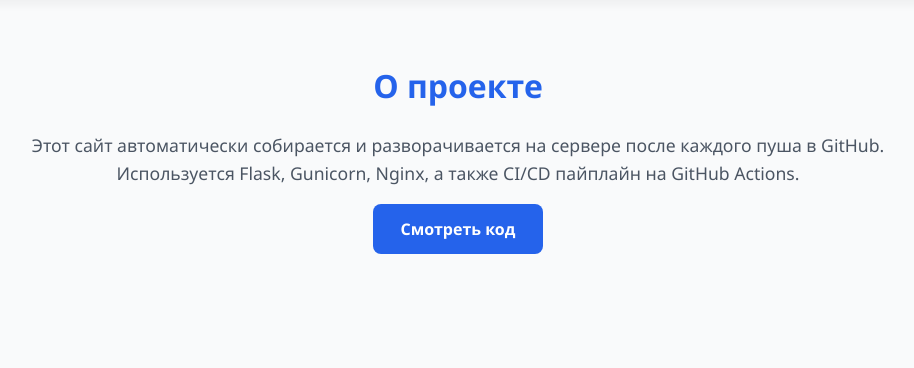
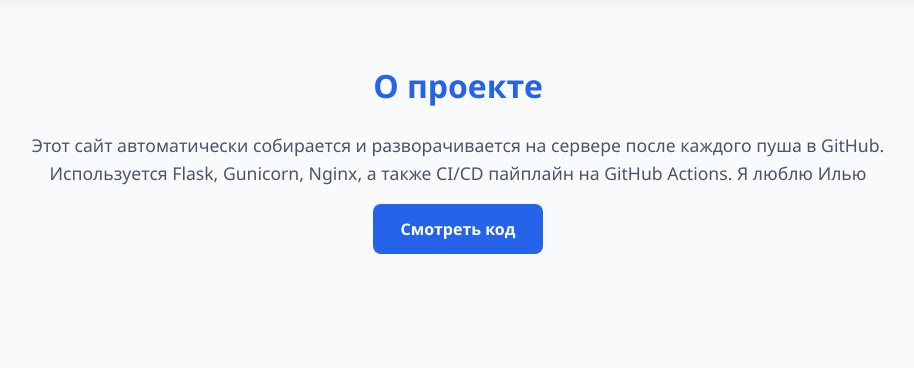
Before and after one commit to zaharchik372/flask-ci-demo, a Python web app: template flask_app/templates/index.html in a window 1280 px wide. Shown: the part 190-558 px from the top of the page, without its empty margins (182-1096 px from the left). Run offline with Jinja, Linux system fonts and the light colour scheme; the template is opened without the code that fills it, so the values that code supplies are empty.

Commit message:
Добавил запись в index.html

```diff
--- a/flask_app/templates/index.html
+++ b/flask_app/templates/index.html
@@ -116,6 +116,7 @@
     <p>
       Этот сайт автоматически собирается и разворачивается на сервере после каждого пуша в GitHub.
       Используется Flask, Gunicorn, Nginx, а также CI/CD пайплайн на GitHub Actions.
+      Я люблю Илью
     </p>
     <a class="btn" href="https://github.com/zaharchik372/flask-ci-demo" target="_blank">Смотреть код</a>
   </section>
```
